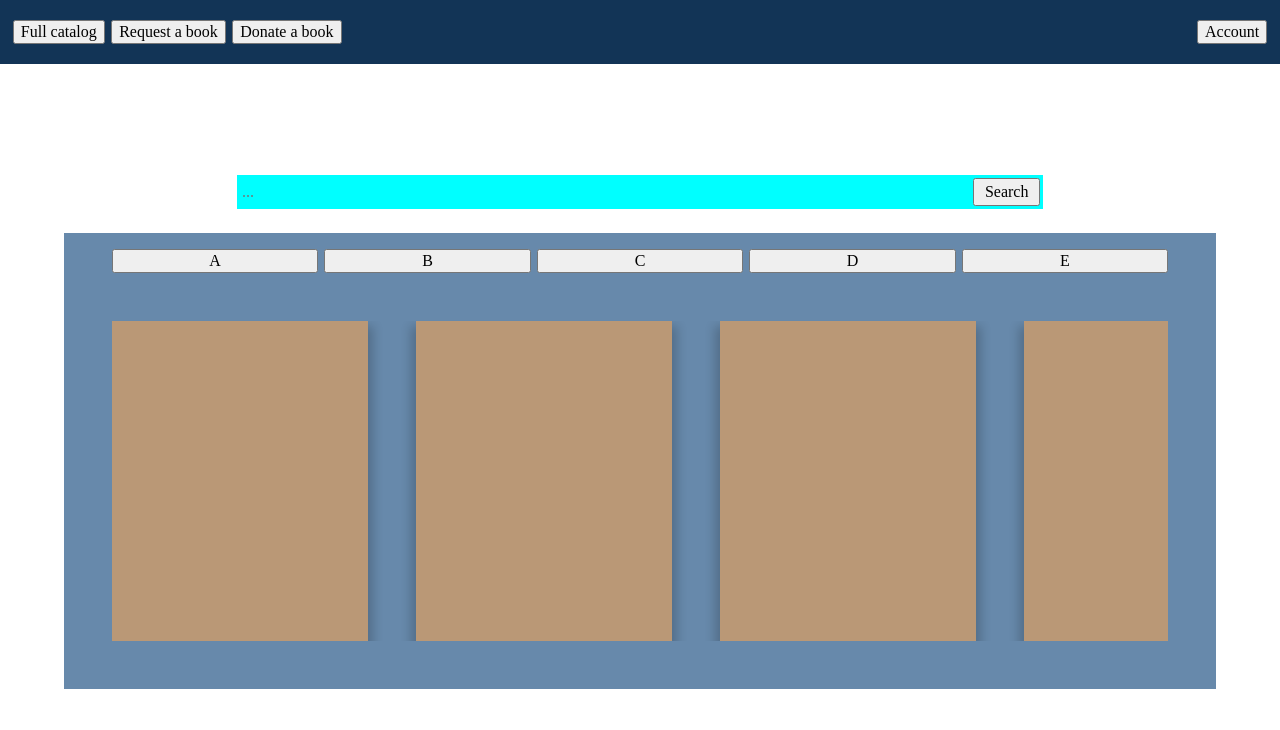
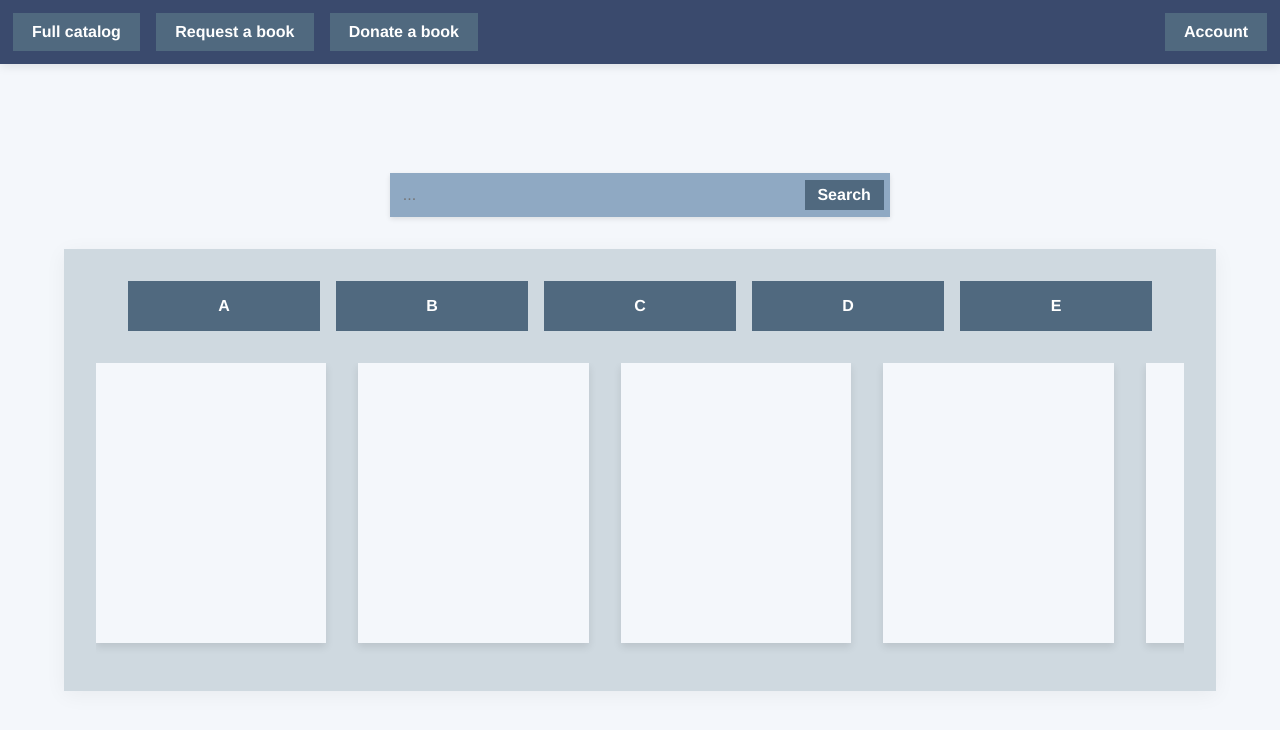
Before and after one commit to sreeja-sen/kcs-lm-library, a JavaScript app: page / in a window 1280 px wide. Shown: the top 730 px of the page. Built offline with nearby package versions, Linux system fonts and the light colour scheme.

Commit message:
Updated stylings

```diff
--- a/src/App.css
+++ b/src/App.css
@@ -1,35 +1,66 @@
-.app {
+:root {
     --header-height: 4em;
-    --colour-primary: #123456;
-    --colour-secondary: #654321;
-    --colour-tertiary: #6789ab;
-    --colour-surface: #ba9876;
-    --colour-error: #ffff00;
-    --colour-accent: #00ffff;
+    --colour-primary: #3a4a6d;
+    --colour-secondary: #50697f;
+    --colour-tertiary: #cfd9e0;
+    --colour-surface: #f4f7fb;
+    --colour-accent: #8fa9c3;
+    --colour-error: #e76f51;
+}
+
+body {
+    font-family: 'Helvetica Neue', sans-serif;
+    background-color: var(--colour-surface);
+    margin: 0;
+    padding: 0;
 }
 
 .header {
     position: fixed;
     padding: 0.8rem;
-
     display: flex;
     width: 100%;
     height: var(--header-height);
     justify-content: space-between;
     align-items: center;
-
     background-color: var(--colour-primary);
+    box-shadow: 0 2px 10px rgba(0, 0, 0, 0.1);
+    border-radius: 0;
 }
 
 .header-left {
     display: flex;
-    gap: 0.4rem;
+    gap: 1rem;
+}
+
+.header button {
+    padding: 0.6rem 1.2rem;
+    background-color: var(--colour-secondary);
+    border: none;
+    border-radius: 0;
+    color: white;
+    font-weight: bold;
+    cursor: pointer;
+    transition: background-color 0.3s ease, transform 0.2s ease;
+}
+
+.header button:hover {
+    background-color: rgba(80, 103, 127, 0.8);
+    transform: translateY(-3px);
+}
+
+.header button.account-button {
+    background-color: var(--colour-accent);
+}
+
+.header button.account-button:hover {
+    background-color: rgba(143, 169, 195, 0.8);
+    transform: translateY(-3px);
 }
 
 .content {
     padding-top: var(--header-height);
     min-height: 100vh;
-
     display: flex;
     justify-content: center;
     align-items: center;
@@ -39,64 +70,111 @@
     display: flex;
     flex-direction: column;
     align-items: center;
-    gap: 1.5rem;
+    gap: 2rem;
+    border-radius: 0;
 }
 
 .search-bar {
-    padding: 0.2rem;
+    padding: 0.4rem;
     display: flex;
-    width: 70%;
+    width: 80%;
+    max-width: 500px;
     background-color: var(--colour-accent);
+    border-radius: 0;
+    box-shadow: 0 2px 5px rgba(0, 0, 0, 0.1);
 }
 
 .search-input {
     flex: 10;
     background-color: transparent;
     border: none;
+    padding: 0.4rem;
+    font-size: 1rem;
+    color: var(--colour-primary);
+    border-radius: 0;
 }
 
 .search-input:focus {
     outline: none;
+    border-bottom: 2px solid var(--colour-primary);
 }
 
 .search-button {
-    padding: 0.2rem 0.6rem;
+    padding: 0.4rem 0.8rem;
+    background-color: var(--colour-secondary);
+    border: none;
+    border-radius: 0;
+    color: white;
+    cursor: pointer;
+    font-weight: bold;
+}
+
+.search-button:hover {
+    background-color: var(--colour-primary);
 }
 
 .main {
-    --gap: 3rem;
-    padding: var(--gap);
-    padding-top: 1rem;
-
+    padding: 2rem;
+    max-width: 90vw;
+    margin: 0 auto;
+    background-color: var(--colour-tertiary);
+    border-radius: 0;
+    box-shadow: 0 4px 20px rgba(0, 0, 0, 0.05);
     display: flex;
-    max-width: 90vw;
     flex-direction: column;
-    gap: var(--gap);
-
-    background-color: var(--colour-tertiary);
+    gap: 2rem;
 }
 
 .button-group {
     display: flex;
-    gap: 0.4rem;
+    justify-content: center;
+    gap: 1rem;
+    width: 100%;
 }
 
 .button {
-    width: 20%;
-    min-width: 10em;
+    padding: 1rem 2rem;
+    min-width: 12em;
+    background-color: var(--colour-secondary);
+    border: none;
+    border-radius: 0;
+    color: white;
+    font-weight: bold;
+    cursor: pointer;
+    transition: background-color 0.3s ease, transform 0.2s ease;
+    text-align: center;
+}
+
+.button:hover {
+    background-color: rgba(80, 103, 127, 0.8);
+    transform: translateY(-3px);
 }
 
 .books {
     display: flex;
     justify-content: space-evenly;
-    gap: 3rem;
-    overflow-x: scroll;
+    gap: 2rem;
+    overflow-x: auto;
+    padding-bottom: 1rem;
 }
 
 .book {
-    min-width: 20vw;
-    height: 40vh;
+    min-width: 18vw;
+    height: 35vh;
+    background-color: var(--colour-surface);
+    box-shadow: 0 4px 8px rgba(0, 0, 0, 0.1);
+    border-radius: 0;
+    transition: transform 0.3s ease, box-shadow 0.3s ease;
+}
 
-    background-color: var(--colour-surface);
-    box-shadow: 0 10px 10px 5px rgba(0, 0, 0, 0.2);
+.book:hover {
+    transform: translateY(-5px);
+    box-shadow: 0 6px 12px rgba(0, 0, 0, 0.2);
 }
+
+.book img {
+    width: 100%;
+    height: 100%;
+    object-fit: cover;
+    border-radius: 0;
+}
```
